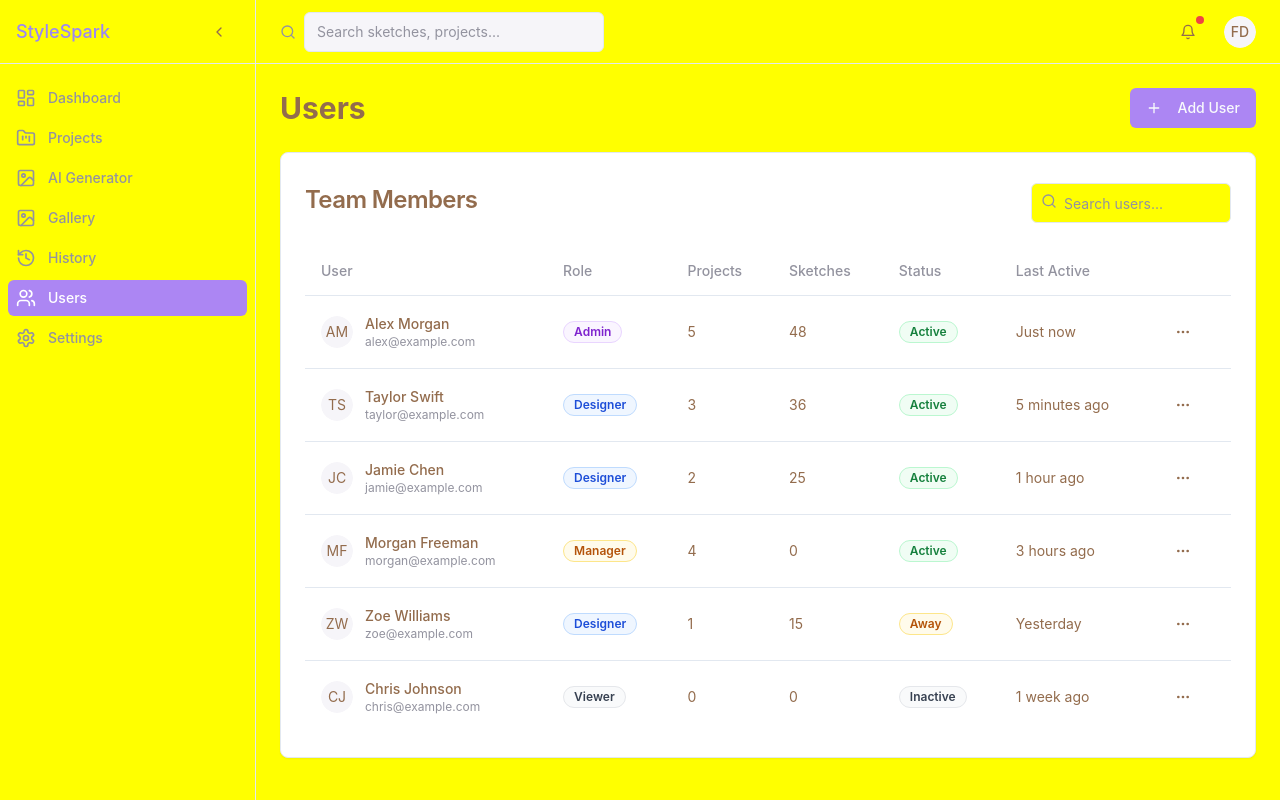
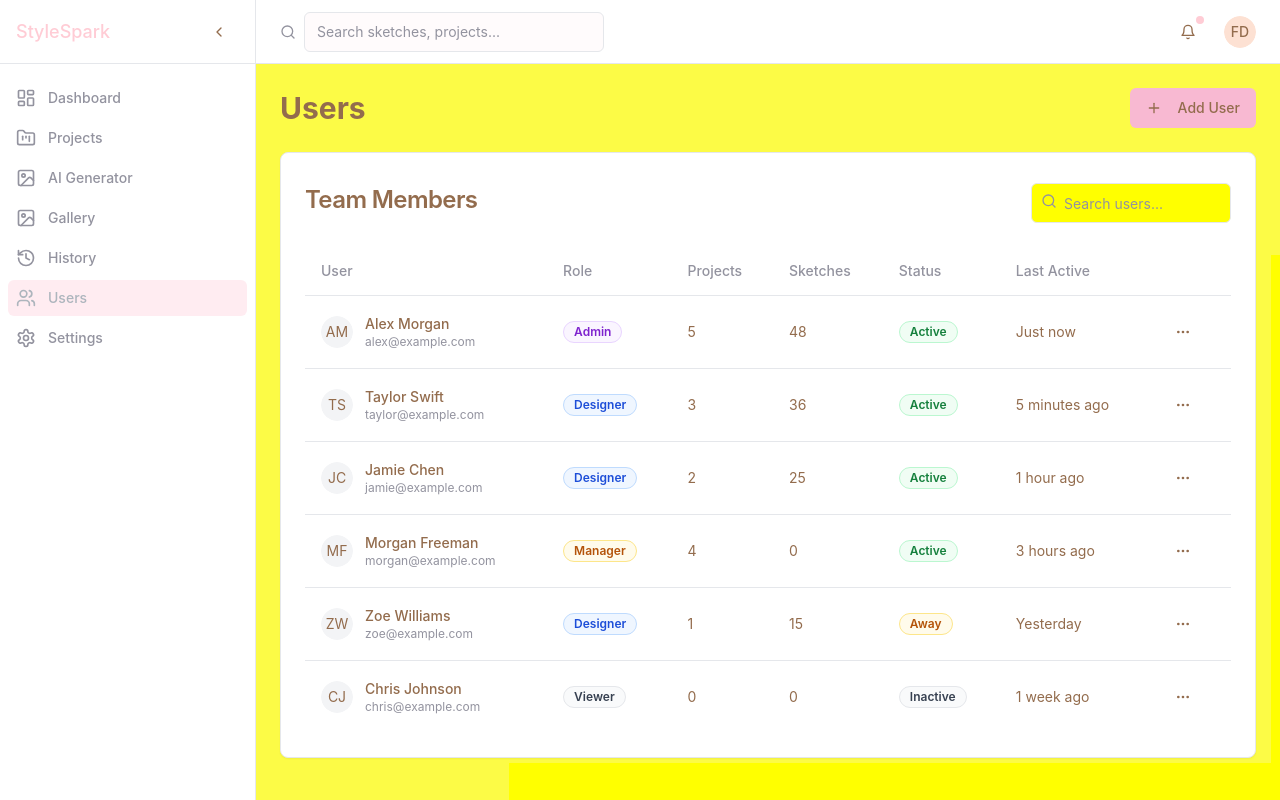
Before and after one commit to Sarosp-45/style-spark-studio-hub, a React (Vite) app: page /users in a window 1280 px wide. Built offline with nearby package versions, Linux system fonts and the light colour scheme.

Commit message:
Refactor: Update color scheme
Adjust the color scheme to have a softer, more aesthetic look, inspired by fashion design principles.

```diff
--- a/src/components/layout/Header.tsx
+++ b/src/components/layout/Header.tsx
@@ -15,7 +15,7 @@ export function Header() {
   const [searchValue, setSearchValue] = useState("");
 
   return (
-    <header className="flex h-16 items-center px-6 border-b">
+    <header className="flex h-16 items-center px-6 border-b bg-white">
       <div className="flex flex-1 items-center gap-2">
         <Search className="h-4 w-4 text-muted-foreground" />
         <Input
@@ -23,19 +23,19 @@ export function Header() {
           value={searchValue}
           onChange={(e) => setSearchValue(e.target.value)}
           placeholder="Search sketches, projects..."
-          className="w-[300px] bg-muted"
+          className="w-[300px] bg-fashion-light-pink bg-opacity-20"
         />
       </div>
       <div className="flex items-center gap-4">
         <Button variant="ghost" size="icon" className="relative">
           <Bell className="h-5 w-5" />
-          <span className="absolute top-1 right-1 h-2 w-2 rounded-full bg-red-500"></span>
+          <span className="absolute top-1 right-1 h-2 w-2 rounded-full bg-fashion-pink"></span>
         </Button>
         <DropdownMenu>
           <DropdownMenuTrigger asChild>
             <Button variant="ghost" className="relative h-8 w-8 rounded-full">
               <Avatar className="h-8 w-8">
-                <AvatarFallback>FD</AvatarFallback>
+                <AvatarFallback className="bg-fashion-peach text-foreground">FD</AvatarFallback>
               </Avatar>
             </Button>
           </DropdownMenuTrigger>
--- a/src/components/layout/PageLayout.tsx
+++ b/src/components/layout/PageLayout.tsx
@@ -9,7 +9,7 @@ interface PageLayoutProps {
 
 export function PageLayout({ children }: PageLayoutProps) {
   return (
-    <div className="flex h-screen overflow-hidden bg-background">
+    <div className="flex h-screen overflow-hidden bg-fashion-beige bg-opacity-30">
       <Sidebar />
       <div className="flex flex-col flex-1 overflow-hidden">
         <Header />
--- a/src/components/layout/Sidebar.tsx
+++ b/src/components/layout/Sidebar.tsx
@@ -65,7 +65,7 @@ export function Sidebar() {
     >
       <div className="flex items-center justify-between h-16 px-4 border-b">
         {!collapsed && (
-          <Link to="/" className="font-medium text-lg text-fashion-purple">
+          <Link to="/" className="font-medium text-lg text-fashion-pink">
             StyleSpark
           </Link>
         )}
@@ -87,8 +87,8 @@ export function Sidebar() {
               className={cn(
                 "flex items-center px-2 py-2 text-sm font-medium rounded-md transition-colors",
                 location.pathname === item.href
-                  ? "bg-primary text-white"
-                  : "text-muted-foreground hover:bg-muted"
+                  ? "bg-fashion-light-pink text-fashion-neutral-gray"
+                  : "text-muted-foreground hover:bg-fashion-cream"
               )}
             >
               <item.icon className={cn("mr-3 h-5 w-5", collapsed ? "mx-auto" : "")} />
--- a/src/index.css
+++ b/src/index.css
@@ -16,35 +16,35 @@
     --popover: 0 0% 100%;
     --popover-foreground: 26 31 44;
 
-    --primary: 261 82% 74%;
-    --primary-foreground: 210 40% 98%;
+    --primary: 336 83% 85%;
+    --primary-foreground: 26 31 44;
 
-    --secondary: 260 34% 50%;
+    --secondary: 335 35% 65%;
     --secondary-foreground: 210 40% 98%;
 
-    --muted: 245 25% 97%;
+    --muted: 220 14% 96%;
     --muted-foreground: 240 6% 60%;
 
-    --accent: 261 82% 94%;
+    --accent: 336 83% 95%;
     --accent-foreground: 26 31 44;
 
     --destructive: 0 84.2% 60.2%;
     --destructive-foreground: 210 40% 98%;
 
-    --border: 214.3 31.8% 91.4%;
-    --input: 214.3 31.8% 91.4%;
-    --ring: 261 82% 74%;
+    --border: 220 13% 91%;
+    --input: 220 13% 91%;
+    --ring: 336 83% 85%;
 
     --radius: 0.5rem;
 
-    --sidebar-background: 255 255 255;
+    --sidebar-background: 0 0% 100%;
     --sidebar-foreground: 26 31 44;
-    --sidebar-primary: 261 82% 74%;
-    --sidebar-primary-foreground: 0 0% 98%;
-    --sidebar-accent: 261 82% 94%;
+    --sidebar-primary: 336 83% 85%;
+    --sidebar-primary-foreground: 26 31 44;
+    --sidebar-accent: 336 83% 95%;
     --sidebar-accent-foreground: 26 31 44;
     --sidebar-border: 220 13% 91%;
-    --sidebar-ring: 261 82% 74%;
+    --sidebar-ring: 336 83% 85%;
   }
 
   .dark {
@@ -57,10 +57,10 @@
     --popover: 26 31 44;
     --popover-foreground: 210 40% 98%;
 
-    --primary: 261 82% 74%;
-    --primary-foreground: 210 40% 98%;
+    --primary: 336 83% 85%;
+    --primary-foreground: 26 31 44;
 
-    --secondary: 260 34% 50%;
+    --secondary: 335 35% 65%;
     --secondary-foreground: 210 40% 98%;
 
     --muted: 240 3.7% 15.9%;
@@ -74,16 +74,16 @@
 
     --border: 240 3.7% 15.9%;
     --input: 240 3.7% 15.9%;
-    --ring: 261 82% 74%;
+    --ring: 336 83% 85%;
 
     --sidebar-background: 240 5.9% 10%;
     --sidebar-foreground: 240 4.8% 95.9%;
-    --sidebar-primary: 261 82% 74%;
-    --sidebar-primary-foreground: 0 0% 100%;
+    --sidebar-primary: 336 83% 85%;
+    --sidebar-primary-foreground: 26 31 44;
     --sidebar-accent: 240 3.7% 15.9%;
     --sidebar-accent-foreground: 240 4.8% 95.9%;
     --sidebar-border: 240 3.7% 15.9%;
-    --sidebar-ring: 261 82% 74%;
+    --sidebar-ring: 336 83% 85%;
   }
 }
 
--- a/tailwind.config.ts
+++ b/tailwind.config.ts
@@ -64,13 +64,14 @@ export default {
 					ring: 'hsl(var(--sidebar-ring))'
 				},
 				fashion: {
-					purple: '#9b87f5',
-					'dark-purple': '#6E59A5',
-					'light-purple': '#E5DEFF',
-					'soft-pink': '#FFDEE2',
-					'soft-peach': '#FDE1D3',
-					'soft-blue': '#D3E4FD',
-					'neutral-gray': '#8E9196',
+					pink: '#FFCCD5',
+					'light-pink': '#FFECF1',
+					lavender: '#E5DEFF',
+					peach: '#FDE1D3',
+					mint: '#E0F5E9',
+					cream: '#FFF9E7',
+					beige: '#F5F1E8',
+					'neutral-gray': '#ADB5BD',
 				}
 			},
 			borderRadius: {
```
